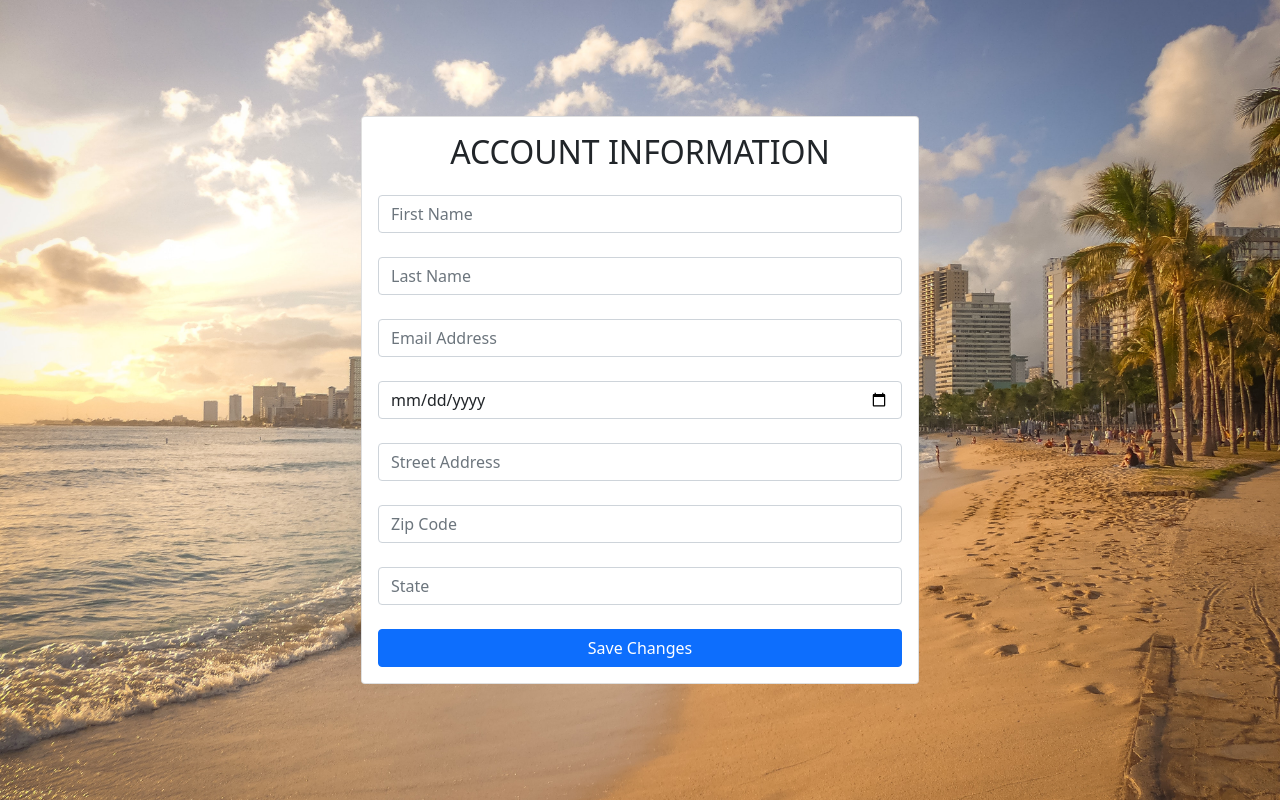
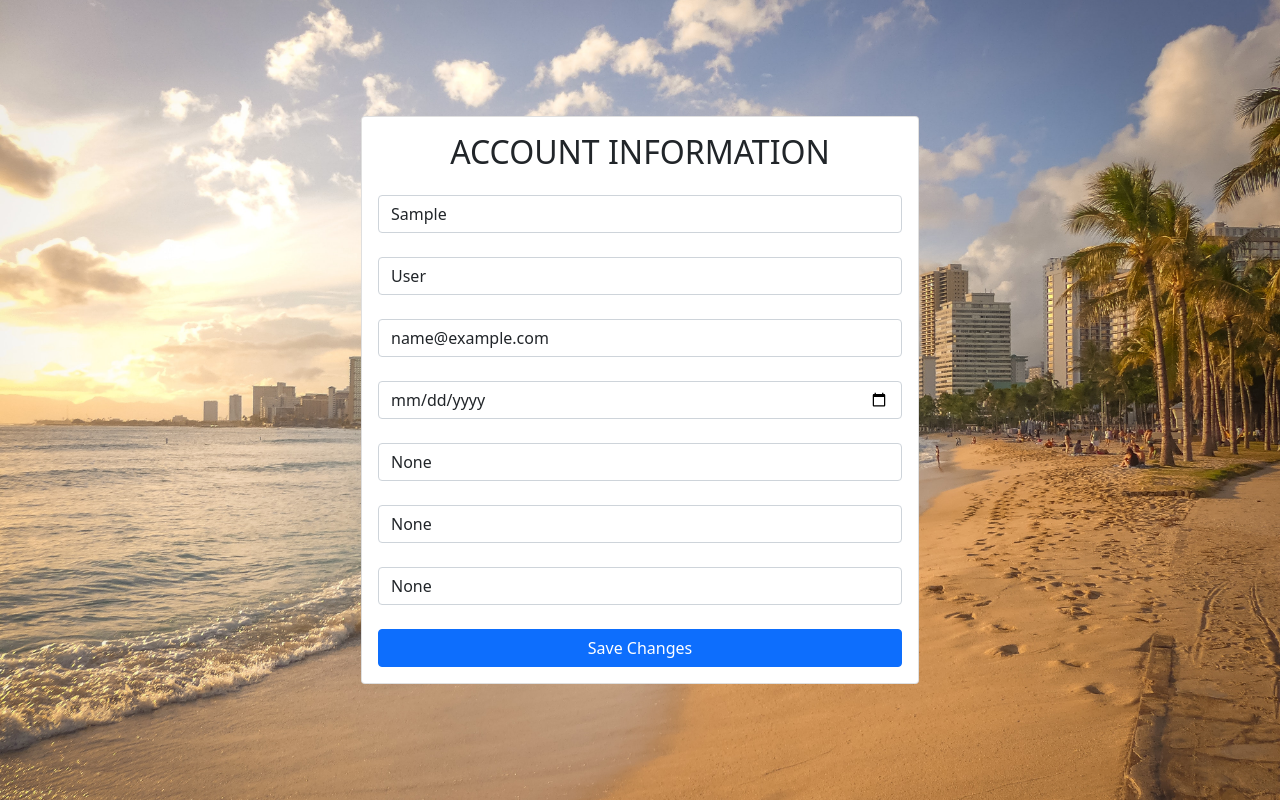
Before and after one commit to mei-sean/Northwest, a Django app: page /update_user/ in a window 1280 px wide. Shown: the part 56-856 px from the top of the page. Run offline with Django 4.2, Linux system fonts and the light colour scheme; the visitor is signed in with stand-in values (Sample User, id 1); some libraries are stand-ins or nearby versions.

Commit message:
small updates on autofill

```diff
--- a/reservations/templates/reservations/update_user.html
+++ b/reservations/templates/reservations/update_user.html
@@ -18,43 +18,43 @@
             <div class="form-group">
               <div class="input-group mb-4">
                 <input type="text" class="form-control" id="{{ form.first_name.id_for_label }}"
-                  name="{{ form.first_name.name }}" required placeholder="First Name">
+                  name="{{ form.first_name.name }}" value="{{ user.first_name }}" required placeholder="First Name">
               </div>
             </div>
             <div class="form-group">
               <div class="input-group mb-4">
                 <input type="text" class="form-control" id="{{ form.last_name.id_for_label }}"
-                  name="{{ form.last_name.name }}" required placeholder="Last Name">
+                  name="{{ form.last_name.name }}" value="{{ user.last_name }}" required placeholder="Last Name">
               </div>
             </div>
             <div class="form-group">
               <div class="input-group mb-4">
                 <input type="email" class="form-control" id="{{ form.email.id_for_label }}"
-                  name="{{ form.email.name }}" required placeholder="Email Address">
+                  name="{{ form.email.name }}" value="{{ user.email }}" required placeholder="Email Address">
               </div>
             </div>
             <div class="form-group">
               <div class="input-group mb-4">
                 <input type="date" class="form-control" id="{{ form.birthdate.id_for_label }}"
-                  name="{{ form.birthdate.name }}" required placeholder="Birthdate">
+                  name="{{ form.birthdate.name }}" value="{{ user.profile.birthdate }}" required placeholder="Birthdate">
               </div>
             </div>
             <div class="form-group">
               <div class="input-group mb-4">
                 <input type="text" class="form-control" id="{{ form.street_address.id_for_label }}"
-                  name="{{ form.street_address.name }}" required placeholder="Street Address">
+                  name="{{ form.street_address.name }}" value="{{ user.profile.street_address }}" required placeholder="Street Address">
               </div>
             </div>
             <div class="form-group">
               <div class="input-group mb-4">
                 <input type="text" class="form-control" id="{{ form.zip_code.id_for_label }}"
-                  name="{{ form.zip_code.name }}" required placeholder="Zip Code">
+                  name="{{ form.zip_code.name }}" value="{{ user.profile.zip_code }}" required placeholder="Zip Code">
               </div>
             </div>
             <div class="form-group">
               <div class="input-group mb-4">
                 <input type="text" class="form-control" id="{{ form.state.id_for_label }}"
-                  name="{{ form.state.name }}" required placeholder="State">
+                  name="{{ form.state.name }}" value="{{ user.profile.state }}" required placeholder="State">
               </div>
             </div>
             <button type="submit" class="btn btn-primary d-flex justify-content-center w-100">Save Changes</button>
```
